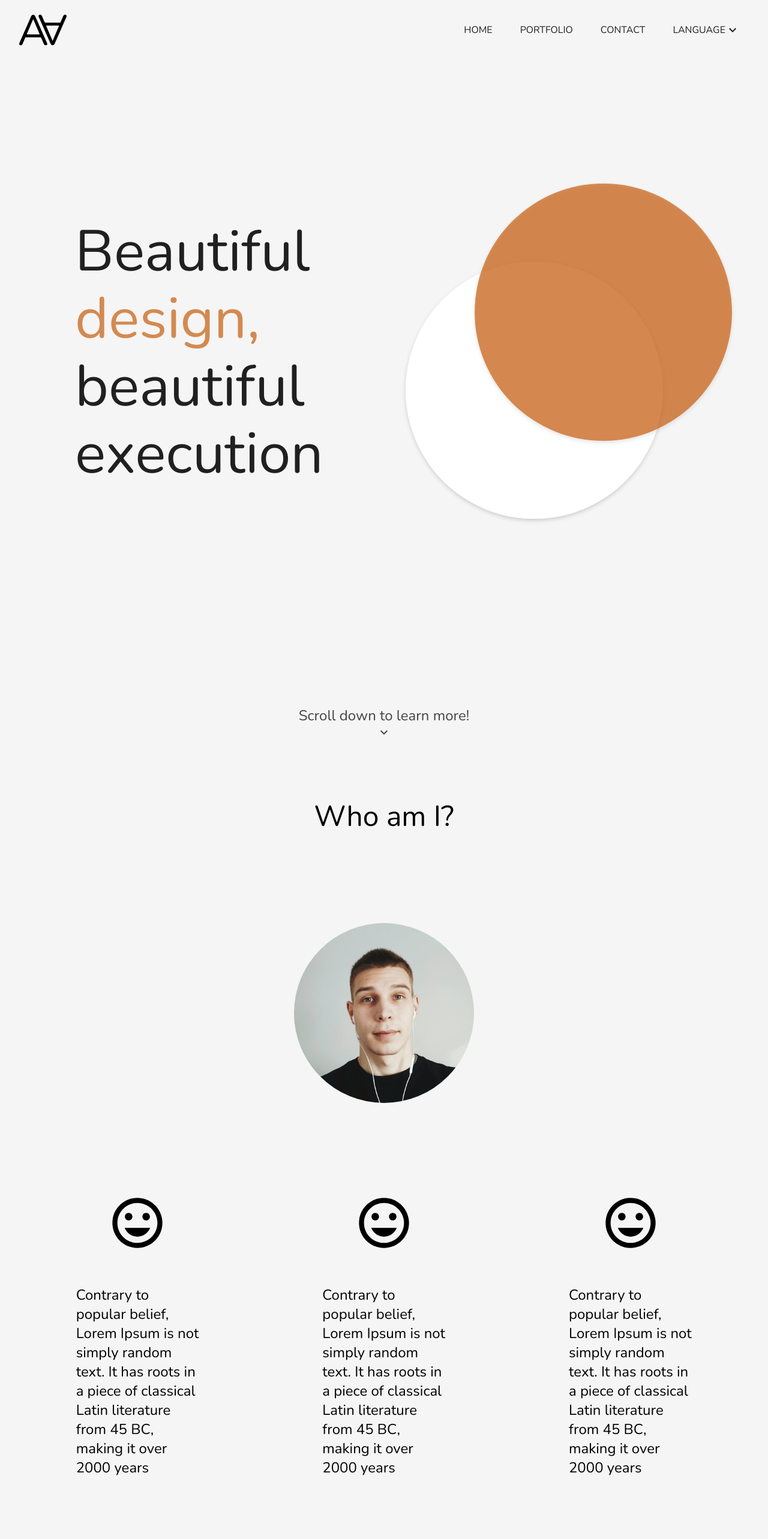
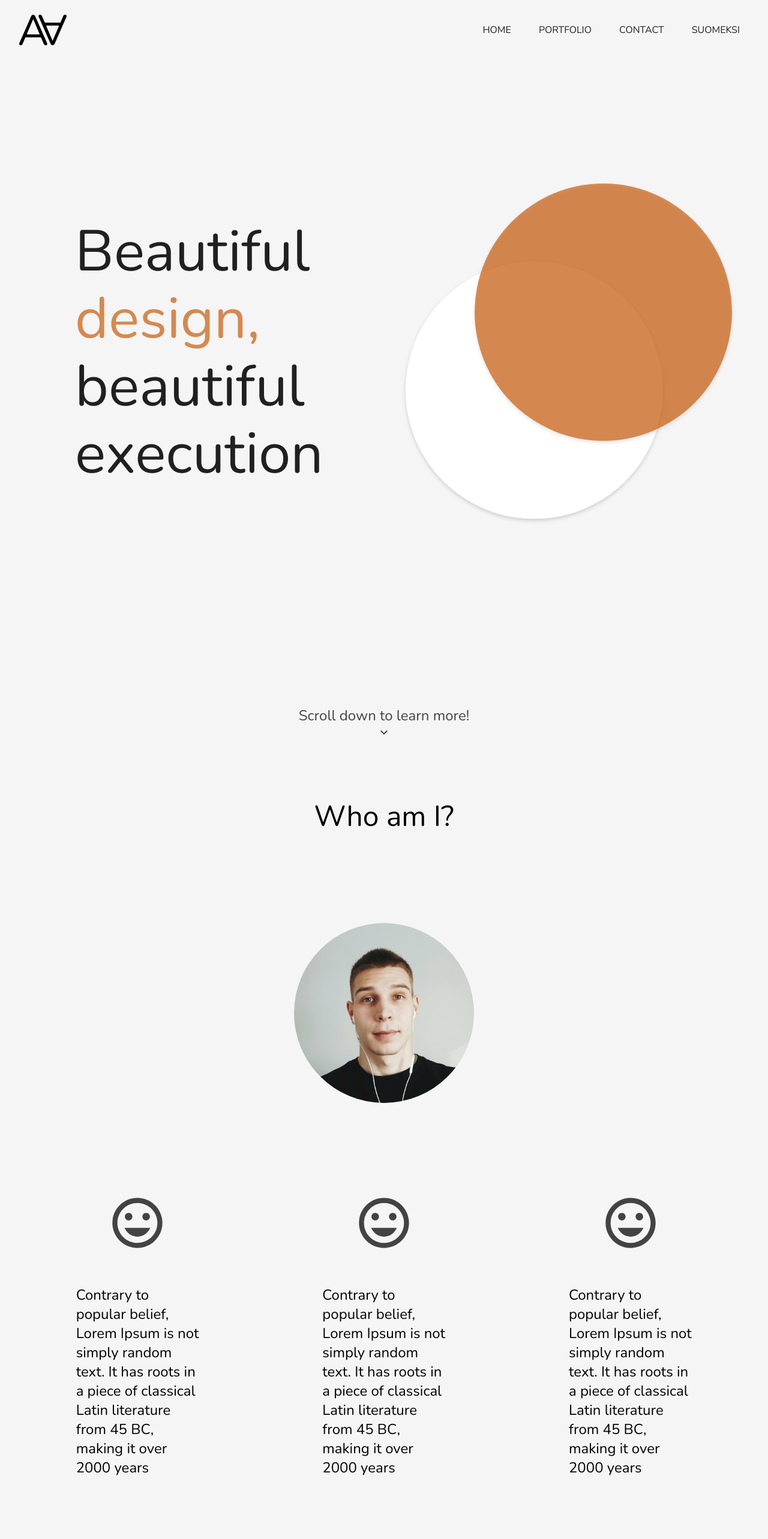
Before and after one commit to Hunnisoturi/cv-public, a React (Create React App) app: page / in a window 1280 px wide. Shown: the top 2566 px of the page at 60% size. Built offline with nearby package versions, Linux system fonts and the light colour scheme.

Commit message:
Fixed alignment issues in Education section

```diff
--- a/src/App.jsx
+++ b/src/App.jsx
@@ -74,6 +74,7 @@ const App = () => {
           <About />
           <Divider orientation="horizontal" className={classes.divider} />
           <Education />
+          <About />
         </Container>
       </main>
     </div>
--- a/src/components/About.jsx
+++ b/src/components/About.jsx
@@ -41,7 +41,7 @@ const About = () => {
         <Grid item xs={4}>
           <Grid container direction="column" item alignItems="center">
             <Grid item xs={6}>
-              <Mood className={classes.icon} />
+              <Mood color="secondary" className={classes.icon} />
             </Grid>
             <Grid item xs={6}>
               <Typography variant="h5">
@@ -53,7 +53,7 @@ const About = () => {
         <Grid item xs={4}>
           <Grid container direction="column" item alignItems="center">
             <Grid item xs={6}>
-              <Mood className={classes.icon} />
+              <Mood color="secondary" className={classes.icon} />
             </Grid>
             <Grid item xs={6}>
               <Typography variant="h5">
@@ -65,7 +65,7 @@ const About = () => {
         <Grid item xs={4}>
           <Grid container direction="column" item alignItems="center">
             <Grid item xs={6}>
-              <Mood className={classes.icon} />
+              <Mood color="secondary" className={classes.icon} />
             </Grid>
             <Grid item xs={6}>
               <Typography variant="h5">
--- a/src/components/Education.jsx
+++ b/src/components/Education.jsx
@@ -10,7 +10,8 @@ const styles = makeStyles({
     marginTop: '150px',
   },
   dot: {
-    overflow: 'visible',
+    display: 'flex',
+    justifyContent: 'center',
   },
 });
 
@@ -18,13 +19,14 @@ const Education = () => {
   const classes = styles();
 
   return (
-    <Grid container className={classes.container}>
-      <Grid item xs={6}>
+    <Grid container direction="row" justify="center" className={classes.container}>
+      <Grid item xs={6} className={classes.dot}>
         {/* // TODO: FIX BROKEN SVG */}
-        <EduDot className={classes.dot} />
+        <EduDot />
       </Grid>
       <Grid container direction="column" item xs={6} alignItems="center">
-        <Grid item xs={6}>
+        <Grid container direction="column" item xs={6} justify="center">
+          <Grid item>
             <Typography variant="h5">
               <Trans i18nKey="amk" />
             </Typography>
@@ -32,7 +34,9 @@ const Education = () => {
               <Trans i18nKey="amkPlaceAndTime" />
             </Typography>
           </Grid>
-        <Grid item xs={6}>
+        </Grid>
+        <Grid container direction="column" item xs={6} justify="center">
+          <Grid item>
             <Typography variant="h5">
               <Trans i18nKey="amk" />
             </Typography>
@@ -42,6 +46,7 @@ const Education = () => {
           </Grid>
         </Grid>
       </Grid>
+    </Grid>
   );
 };
 
--- a/src/components/Header.jsx
+++ b/src/components/Header.jsx
@@ -1,8 +1,9 @@
 import React from 'react';
 import { Toolbar, Button, Box, AppBar, Typography } from '@material-ui/core';
-import { KeyboardArrowDown } from '@material-ui/icons';
+import { Trans, useTranslation } from 'react-i18next';
 import { makeStyles } from '@material-ui/core/styles';
-import { Trans } from 'react-i18next';
+import { Constants } from '../utils/constants';
+import { isFinnish } from '../utils/utils';
 
 import { ReactComponent as Logo } from '../assets/Logo.svg';
 
@@ -29,6 +30,14 @@ const styles = makeStyles({
 
 const Header = () => {
   const classes = styles();
+  const { i18n } = useTranslation();
+
+  const changeLanguage = () => {
+    const { languages: { en, fi } } = Constants;
+
+    i18n.changeLanguage(isFinnish(i18n.language) ? en : fi);
+  };
+
   return (
     <header>
       <AppBar bgcolor="#f5f5f5" elevation={0} className={classes.appbar}>
@@ -50,11 +59,14 @@ const Header = () => {
                 <Trans i18nKey="contact" />
               </Typography>
             </Button>
-            <Button size="large" className={classes.button}>
+            <Button
+              size="large"
+              className={classes.button}
+              onClick={changeLanguage}
+            >
               <Typography>
                 <Trans i18nKey="language" />
               </Typography>
-              <KeyboardArrowDown />
             </Button>
           </Box>
         </Toolbar>
--- a/src/translations/en/translation.json
+++ b/src/translations/en/translation.json
@@ -12,7 +12,7 @@
   "headlineEnd": "beautiful \nexecution",
   "home": "Home",
   "introText": "Contrary to popular belief, Lorem Ipsum is not simply random text. It has roots in a piece of classical Latin literature from 45 BC, making it over 2000 years old.",
-  "language": "Language",
+  "language": "Suomeksi",
   "portfolio": "Portfolio",
   "selfDescription": "Contrary to popular belief, Lorem Ipsum is not simply random text. It has roots in a piece of classical Latin literature from 45 BC, making it over 2000 years",
   "technologies": "Technologies",
--- a/src/translations/fi/translation.json
+++ b/src/translations/fi/translation.json
@@ -12,7 +12,7 @@
   "headlineEnd": "kauniisti toteutettu",
   "home": "Etusivu",
   "introText": "Contrary to popular belief, Lorem Ipsum is not simply random text. It has roots in a piece of classical Latin literature from 45 BC, making it over 2000 years old. Contrary to popular belief, Lorem Ipsum is not simply random text. It has roots in a piece of classical Latin literature from 45 BC, making it over 2000 years old.",
-  "language": "Kieli",
+  "language": "In English",
   "portfolio": "Portfolio",
   "selfDescription": "Contrary to popular belief, Lorem Ipsum is not simply random text. It has roots in a piece of classical Latin literature from 45 BC, making it over 2000 years old.",
   "technologies": "Teknologiat",
```
Lines whose indentation alone changed are shown as unchanged.
